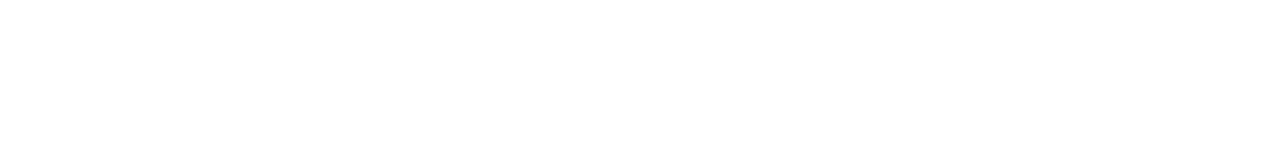
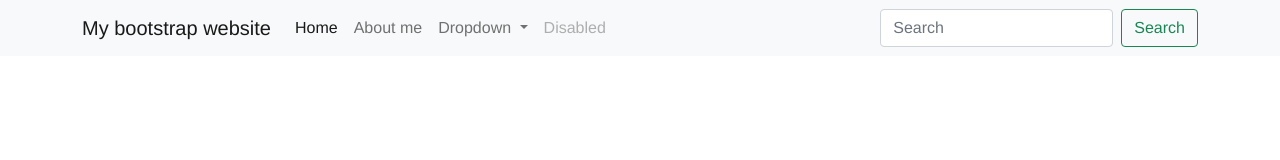
Before and after one commit to manasmanap/bootstrap-urok-27-ja, a plain HTML site: page index.html in a window 1280 px wide. Drawn offline with Linux system fonts and the light colour scheme.

Commit message:
add css, nav

```diff
--- a/index.html
+++ b/index.html
@@ -6,8 +6,47 @@
     <meta name="viewport" content="width=device-width, initial-scale=1.0">
     <title>Document</title>
     <link rel="stylesheet" href="/css/bootstrap.min.css">
+    <link rel="stylesheet" href="/css/style.css">
 </head>
 <body>
-
+  <header class="header">
+    <nav class="navbar navbar-expand-lg navbar-light bg-light">
+        <div class="container">
+          <a class="navbar-brand" href="#">My bootstrap website</a>
+          <button class="navbar-toggler" type="button" data-bs-toggle="collapse" data-bs-target="#navbarSupportedContent" aria-controls="navbarSupportedContent" aria-expanded="false" aria-label="Toggle navigation">
+            <span class="navbar-toggler-icon"></span>
+          </button>
+          <div class="collapse navbar-collapse" id="navbarSupportedContent">
+            <ul class="navbar-nav me-auto mb-2 mb-lg-0">
+              <li class="nav-item">
+                <a class="nav-link active" aria-current="page" href="#">Home</a>
+              </li>
+              <li class="nav-item">
+                <a class="nav-link" href="#">About me</a>
+              </li>
+              <li class="nav-item dropdown">
+                <a class="nav-link dropdown-toggle" href="#" id="navbarDropdown" role="button" data-bs-toggle="dropdown" aria-expanded="false">
+                  Dropdown
+                </a>
+                <ul class="dropdown-menu" aria-labelledby="navbarDropdown">
+                  <li><a class="dropdown-item" href="#">Action</a></li>
+                  <li><a class="dropdown-item" href="#">Another action</a></li>
+                  <li><hr class="dropdown-divider"></li>
+                  <li><a class="dropdown-item" href="#">Something else here</a></li>
+                </ul>
+              </li>
+              <li class="nav-item">
+                <a class="nav-link disabled" href="#" tabindex="-1" aria-disabled="true">Disabled</a>
+              </li>
+            </ul>
+            <form class="d-flex">
+              <input class="form-control me-2" type="search" placeholder="Search" aria-label="Search">
+              <button class="btn btn-outline-success" type="submit">Search</button>
+            </form>
+          </div>
+        </div>
+      </nav>
+  </header>
+    <script src="js/bootstrap.bundle.min.js"></script>
 </body>
 </html>
--- /dev/null
+++ b/scss/style.scss
@@ -0,0 +1,3 @@
+body {
+    font-family: 'Franklin Gothic Medium', 'Arial Narrow', Arial, sans-serif;
+}
```
Also changed, not shown: css/style.css (added).
